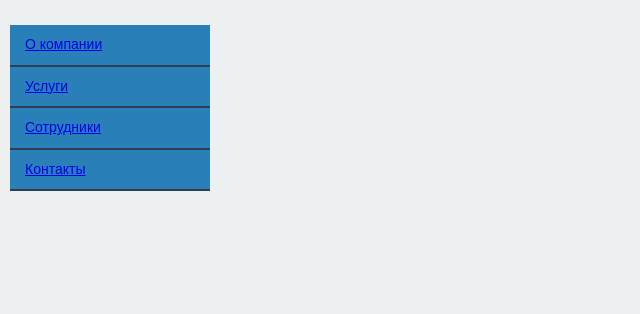
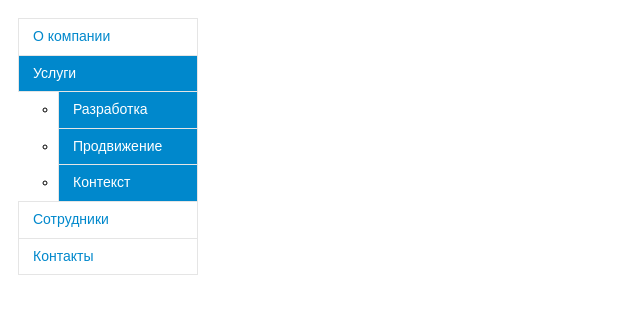
Before and after one commit to MarkhaiOleg/-, a plain HTML site: page index.html in a window 1280 px wide. Shown: the whole page, without its empty margins (0-640 px from the left). Drawn offline with Linux system fonts and the light colour scheme.

Commit message:
Add files via upload

```diff
--- a/index.html
+++ b/index.html
@@ -2,13 +2,21 @@
 <html lang="ru">
   <head>
     <meta charset="utf-8">
-    <title>Более сложное оформление пунктов</title>
+    <title>Многоуровневое вертикальное меню</title>
     <link rel="stylesheet" href="style.css">
   </head>
   <body>
     <ul class="main-menu">
       <li><a href="#company">О компании</a></li>
-      <li><a href="#services">Услуги</a></li>
+      <li class="active">
+        <a href="#services">Услуги</a>
+
+        <ul>
+          <li><a href="#s1">Разработка</a></li>
+          <li><a href="#s2">Продвижение</a></li>
+          <li><a href="#s3">Контекст</a></li>
+        </ul>
+      </li>
       <li><a href="#team">Сотрудники</a></li>
       <li><a href="#contacts">Контакты</a></li>
     </ul>
--- a/style.css
+++ b/style.css
@@ -1,41 +1,31 @@
-html,
 body {
-  margin: 0;
-  padding: 0;
-}
-
-body {
-  width: 280px;
-  min-height: 280px;
   padding: 10px;
-
   font-size: 14px;
   line-height: 1.4;
   font-family: "Arial", sans-serif;
-
-  background-color: #ecf0f1;
 }
 
 .main-menu {
-  width:200px;
-  list-style:none;
-  margin-top:15px;
-  padding:0;
-  }
+  width: 180px;
+  margin: 0;
+  padding: 0;
+  list-style: none;
+}
 
-  .main-menu .active {
-  background-color:#1abc9c;
-  }
+.main-menu a {
+  display: block;
+  margin-bottom: -1px;
+  padding: 8px 14px;
+  color: #0088cc;
+  text-decoration: none;
+  border: 1px solid #e5e5e5;
+}
 
-.main-menu li {
+.main-menu a:hover {
+  background-color: #f5f5f5;
+}
 
-  margin:0;
-  padding-left:15px;
-  padding-top:10px;
-  padding-bottom:10px;
-  padding-right:0;
-  border-bottom:2px solid #2c3e50;
-  color:#ffffff;
-  background-color:#2980b9;
-  text-decoration:none;
-  }
+.main-menu .active a {
+  color: white;
+  background-color: #0088cc;
+}
```
